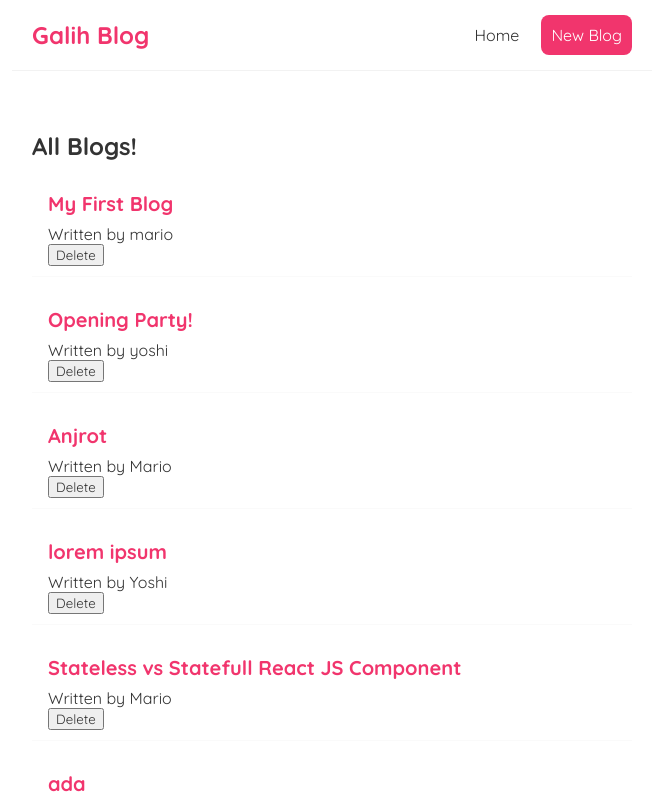
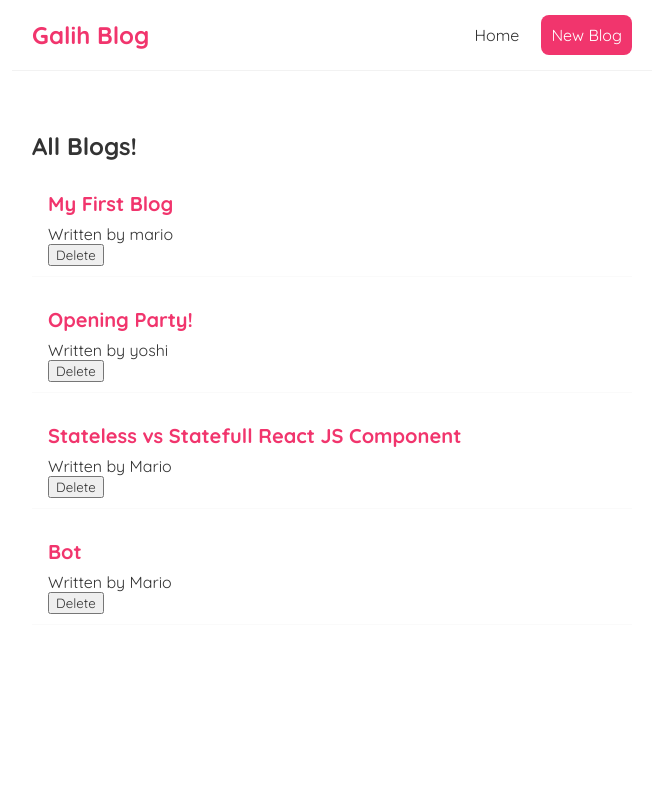
Before and after one commit to galihpermana29/learn-reactjs, a React (Create React App) app: page / in a window 1280 px wide. Shown: the top 800 px of the page, without its empty margins (308-971 px from the left). Built offline with nearby package versions, Linux system fonts and the light colour scheme; data requests are answered from the project's data file; the HTML template or start-up script is replaced by a standard one.

Commit message:
Deleting, Not Found Page Redirect using path *, Finish

```diff
--- a/data/db.json
+++ b/data/db.json
@@ -13,34 +13,16 @@
       "id": 2
     },
     {
-      "title": "Anjrot",
-      "body": "Anjrot adalah sebuah ",
-      "author": "Mario",
-      "id": 3
-    },
-    {
-      "title": "lorem ipsum",
-      "body": "Lorem ipsum dolor sit amet, consectetur adipisicing elit. Molestias hic totam in debitis ut, ipsam aliquam iste expedita dolor tenetur.",
-      "author": "Yoshi",
-      "id": 4
-    },
-    {
       "title": "Stateless vs Statefull React JS Component",
       "body": "Above is one such a functional component which only displays the props attribute passed from another component. We can call event handling functions from functional component which are located in class components (containers).\n\nContainers means which contains some local state or event or user actions.\n\nWe can add some logical dynamic code in the functional component but no modification of state or applications data.\n\nPASSING METHOD REFERENCE FROM FUNCTIONAL COMPONENT\nIn dynamic output post, we have seen how to pass attribute from parent component to child functional component. Similar to it, we can add a method reference.",
       "author": "Mario",
       "id": 5
     },
     {
-      "title": "ada",
-      "body": "ad",
+      "title": "Bot",
+      "body": "Bot adalah seorang anjing",
       "author": "Mario",
       "id": 6
-    },
-    {
-      "title": "ada",
-      "body": "ad",
-      "author": "Mario",
-      "id": 7
     }
   ]
 }
--- a/src/App.js
+++ b/src/App.js
@@ -4,6 +4,7 @@
 import { BrowserRouter as Router, Switch, Route } from 'react-router-dom';
 import Create from './Create';
 import BlogDetail from './BlogDetail';
+import NotFound from './NotFound';
 
 // Untuk bisa ganti ganti page, kita butuh reactRouter yang mana harus di install dulu npm install react-router-dom@5
 // Lalu gunakan Router untuk membungkus elemennya, lalu gunakan switch jika bagian dari elemen tersebut yang ingin diganti ganti. Jangan lupa tambahkan tag route dahulu beserta pathnya yang mengarah ke tujuannya.
@@ -27,6 +28,9 @@
 						<Route path="/blogs/:id">
 							<BlogDetail/>
 						</Route>
+						<Route path="*">
+							<NotFound />
+						</Route>
 					</Switch>
 				</div>
 			</div>
--- /dev/null
+++ b/src/NotFound.js
@@ -0,0 +1,12 @@
+import { Link } from "react-router-dom"
+
+const NotFound = () => {
+   return (
+      <div className="not-found">
+         <h2>Sorry</h2>
+         <p>This page cannot be found, please <Link to="/">go back to the Home Page</Link></p>
+      </div>
+   );
+}
+
+export default NotFound;
--- a/src/useFetch.js
+++ b/src/useFetch.js
@@ -9,6 +9,11 @@
 	const handleDelete = (id) => {
 		const newBlogs = data.filter((blog) => blog.id !== id);
 		setData(newBlogs);
+      fetch(`http://localhost:8000/blogs/${id}`, {
+         method: "DELETE"
+      }).then(() => {
+         alert('Successfully Deleted')
+      })
 	};
 
 	useEffect(() => {
```
Also changed, not shown: src/BlogDetail.js (+4 -4 lines), 1 other file (tests, documents, lock files or other folders).
